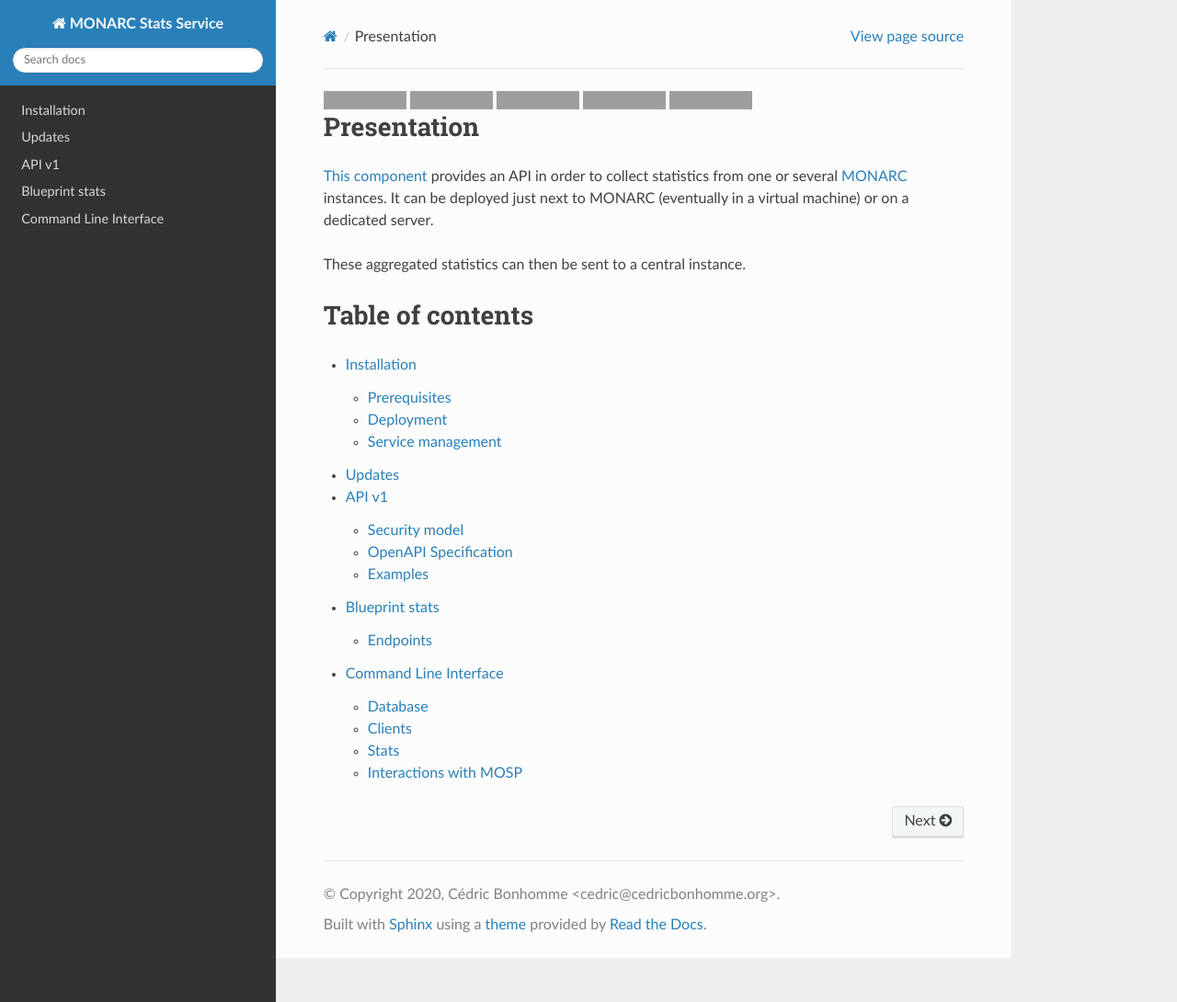
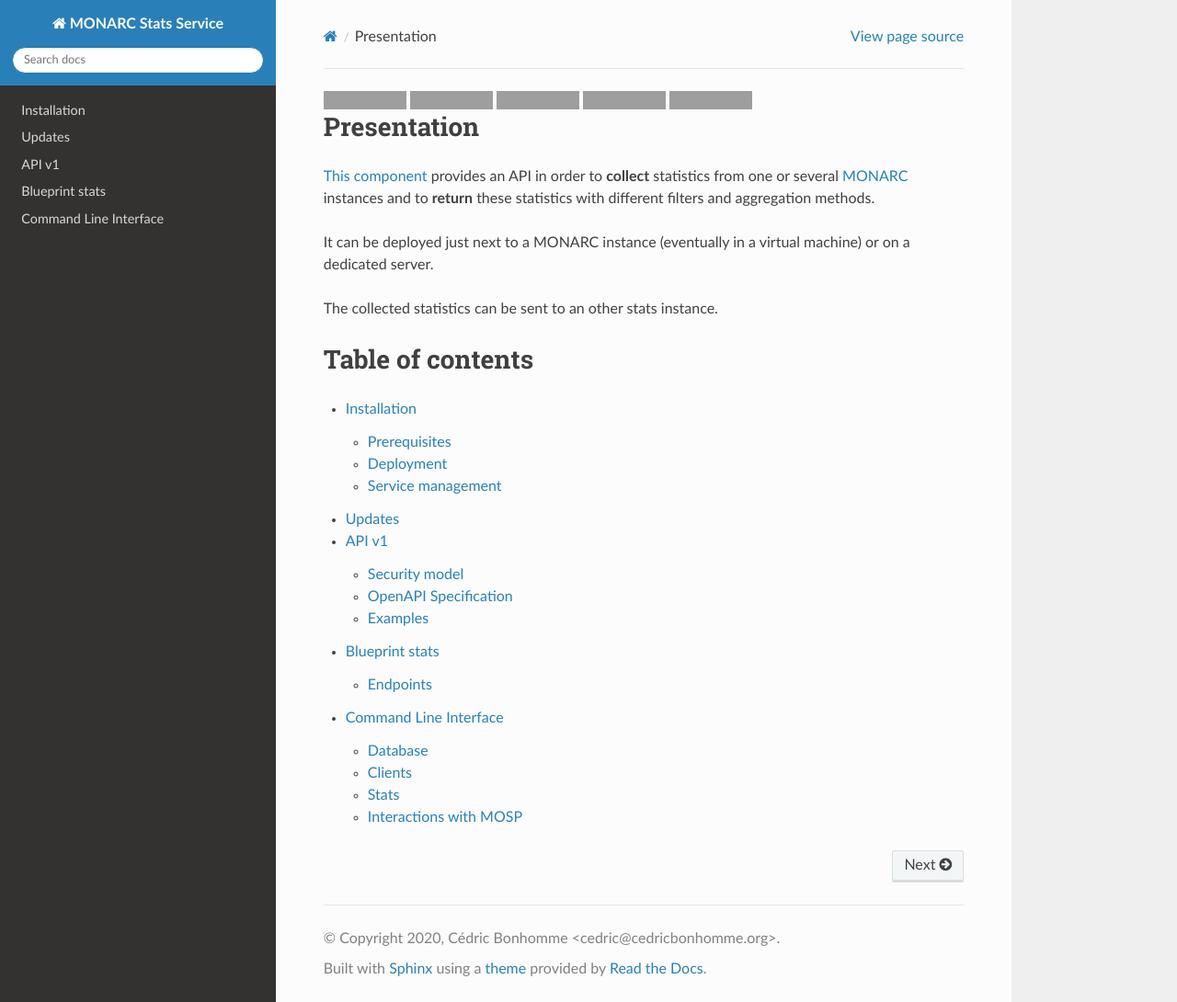
Before and after one commit to monarc-project/stats-service, a Sphinx documentation site: the page built from docs/index.rst, in a window 1280 px wide and 1090 px high. Shown: the whole window at 92% size. Built offline with Sphinx 7.4.7 and the Read the Docs theme 2.0.0, drawn with Linux system fonts in a browser that asks for light colours; grey boxes are pictures that could not be loaded.

Commit message:
chg: [documentation] Minor improvements.

```diff
--- a/docs/index.rst
+++ b/docs/index.rst
@@ -29,13 +29,15 @@
 Presentation
 ============
 
-`This component <https://github.com/monarc-project/stats-service>`_ provides an API
-in order to collect statistics from one or several
-`MONARC <https://github.com/monarc-project/MonarcAppFO>`_ instances. It can be
-deployed just next to MONARC (eventually in a virtual machine) or on a
-dedicated server.
+`This component <https://github.com/monarc-project/stats-service>`_ provides an
+API in order to **collect** statistics from one or several
+`MONARC <https://github.com/monarc-project/MonarcAppFO>`_ instances and to
+**return** these statistics with different filters and aggregation methods.
 
-These aggregated statistics can then be sent to a central instance.
+It can be deployed just next to a MONARC instance (eventually in a virtual
+machine) or on a dedicated server.
+
+The collected statistics can be sent to an other stats instance.
 
 
 Table of contents
--- a/docs/stats.rst
+++ b/docs/stats.rst
@@ -1,12 +1,13 @@
 Blueprint stats
 ===============
 
-The goal of this blueprint is to return formatted stats to clients. It is in
+The goal of this blueprint is to return formatted custom stats. It is in
 read-only mode with only public routes (no authentication required).
 
 Endpoints
 ---------
 
+- /stats - The only view of this blueprint which is supposed to return a HTML file.
 - /stats/risks.json
 - /stats/threats.json
 
```
